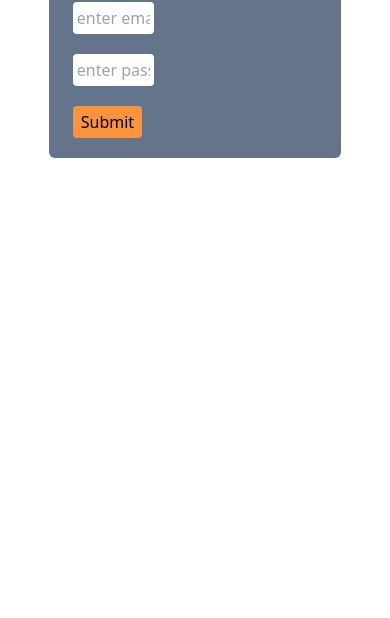
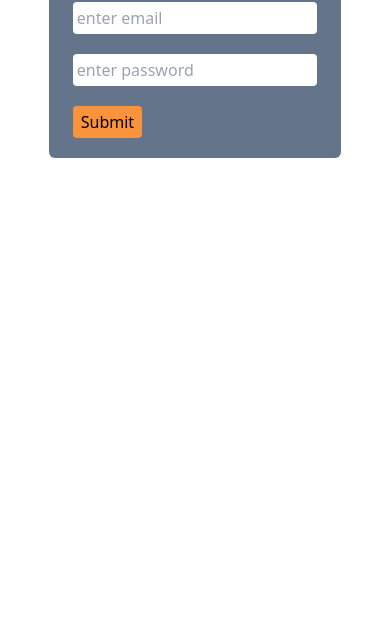
Before and after one commit to Barshonwebdev/dom-bank, a plain HTML site: page index.html in a window 390 px wide. Shown: the part 226-844 px from the top of the page. Drawn offline with nearby package versions, Linux system fonts and the light colour scheme.

Commit message:
responsive

```diff
--- a/index.html
+++ b/index.html
@@ -24,8 +24,8 @@
   <main>
     <section class="bg-slate-500 mx-auto w-9/12 mt-8 px-6 py-5 rounded-md">
       <h3 class="text-white mb-5 text-3xl">Please Login</h3>
-      <input class="block mb-5 rounded w-1/3 p-1" type="email" name="" id="email" placeholder="enter email">
-      <input class="block rounded w-1/3 p-1" type="password" name="" id="password" placeholder="enter password">
+      <input class="block mb-5 rounded w-full md:w-1/3 p-1" type="email" name="" id="email" placeholder="enter email">
+      <input class="block rounded w-full md:w-1/3 p-1" type="password" name="" id="password" placeholder="enter password">
       <button id="submit-btn" class="mt-5 bg-orange-400 px-2 py-1 rounded hover:bg-blue-300 ">Submit</button>
     </section>
   </main>
```
